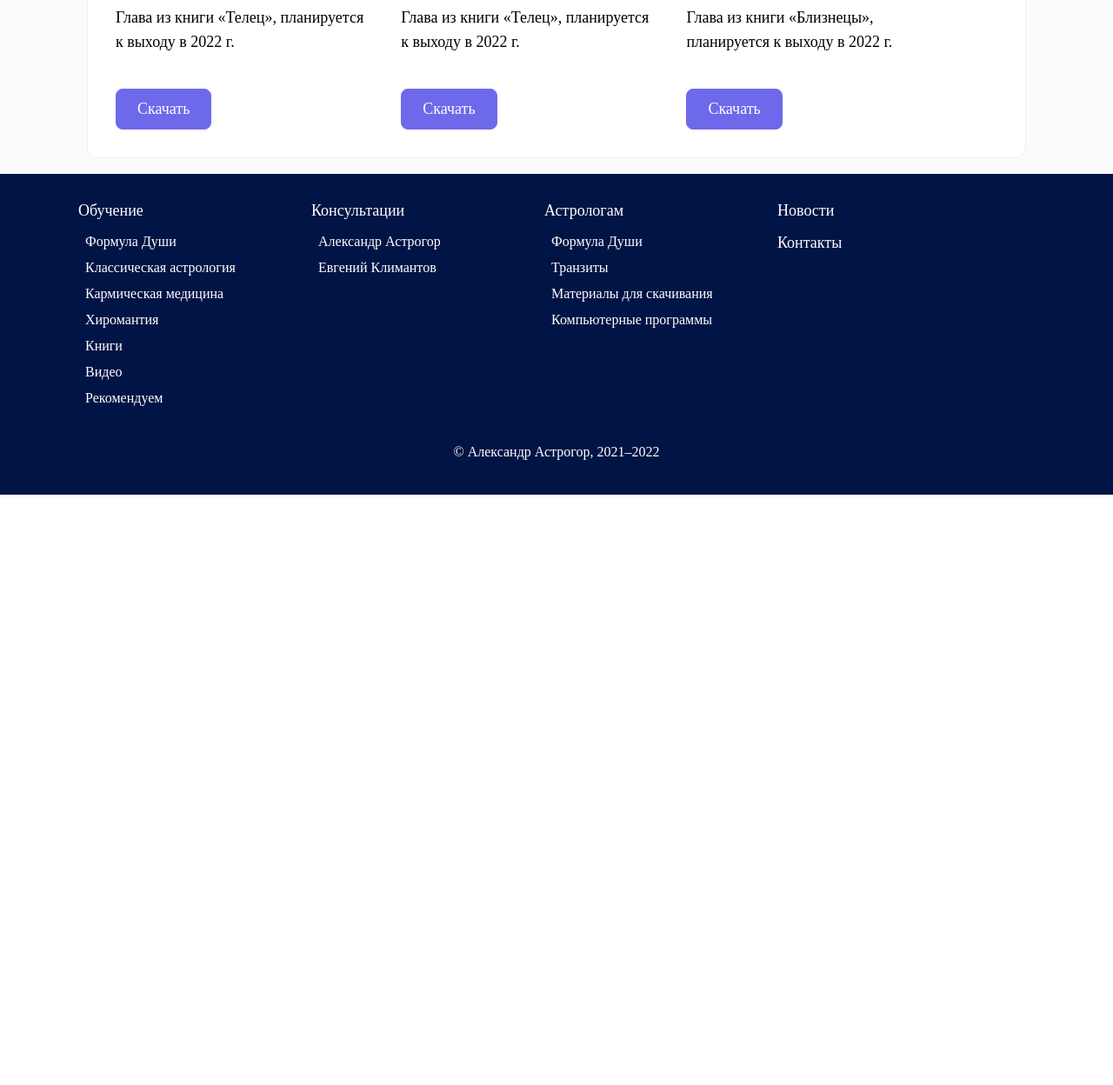
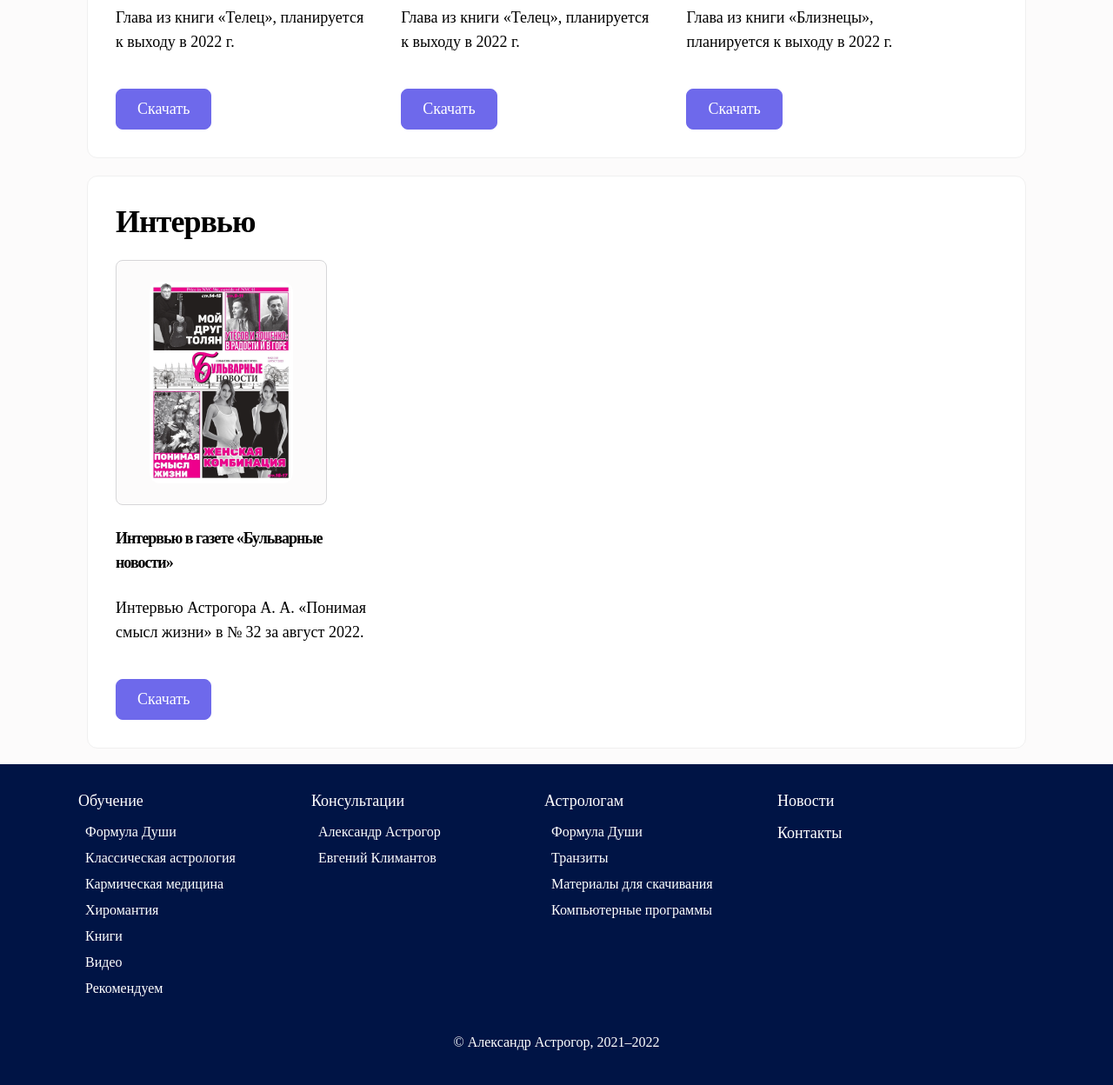
Before and after one commit to mosigo/astrogor, a Flask app: page /books in a window 1280 px wide. Shown: the part 4421-5669 px from the top of the page at 87% size. Before the commit the page ends 4990 px from the top, so only its background shows below. Run offline with Flask 2, Linux system fonts and the light colour scheme; parts of the project's set-up code (start-up, migrations or seed data) failed here and were passed over; some web fonts are replaced.

Commit message:
Добавлено интервью Сан Саныча в газете «Бульварные новости».

```diff
--- a/templates/books.html
+++ b/templates/books.html
@@ -302,4 +302,32 @@ a.downloads div.img:hover {
     </div>
 </div>
 
+<!--Интервью-->
+<div class="plate-base">
+    <div class="plate w100">
+        <a id="interview"></a>
+        <h1>Интервью</h1>
+        <div class="plate-inner">
+            <div class="left w30">
+                <a href="{{ url_for('static', filename='pic/downloads/i_01.pdf') }}" class="downloads"
+                   download="astrogor_interview_tabloid_news_2022.pdf">
+                    <div class="img">
+                        <img src="{{ url_for('static', filename='pic/books/interview_01.png') }}"/>
+                    </div>
+                </a>
+                <div class="text">
+                    <h4>Интервью в&nbsp;газете &laquo;Бульварные новости&raquo;</h4>
+                    <p>Интервью Астрогора А.&nbsp;А. &laquo;Понимая смысл жизни&raquo; в&nbsp;&#8470;&nbsp;32&nbsp;за&nbsp;август 2022.</p>
+                </div>
+                <div class="action">
+                    <a href="{{ url_for('static', filename='pic/downloads/i_01.pdf') }}"
+                       download="astrogor_interview_tabloid_news_2022.pdf">
+                        <button class="btn">Скачать</button>
+                    </a>
+                </div>
+            </div>
+        </div>
+    </div>
+</div>
+
 {% endblock %}
```
Also changed, not shown: static/pic/books/interview_01.png (added).
